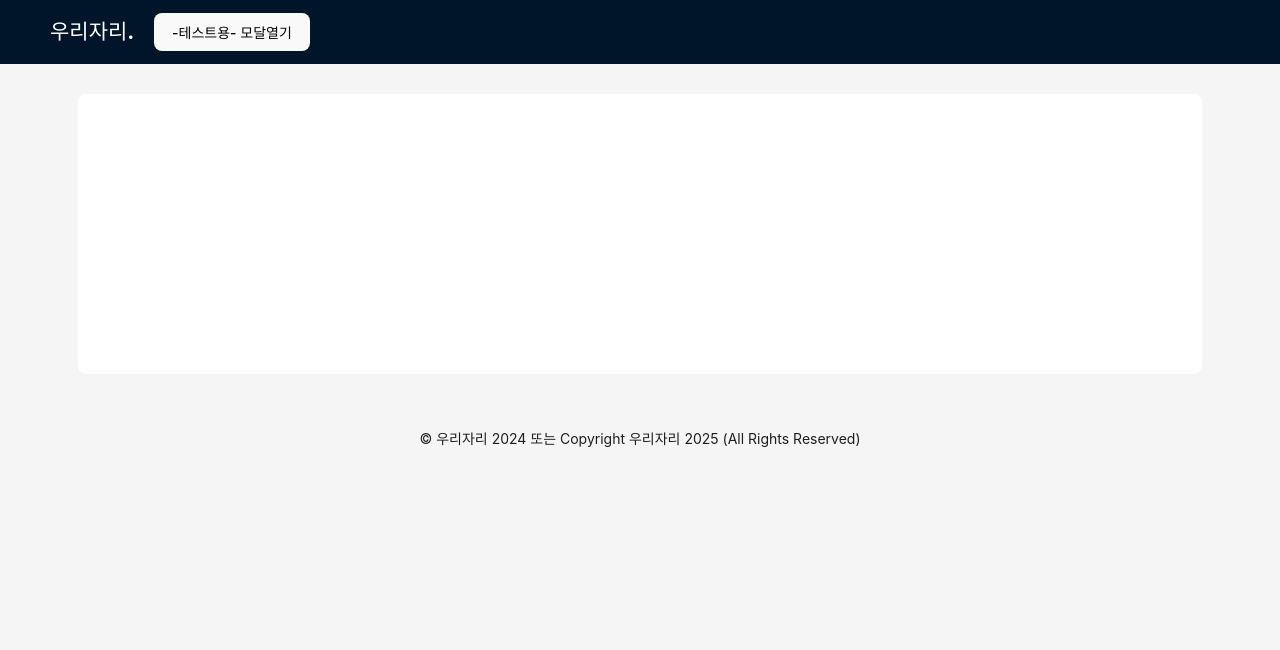
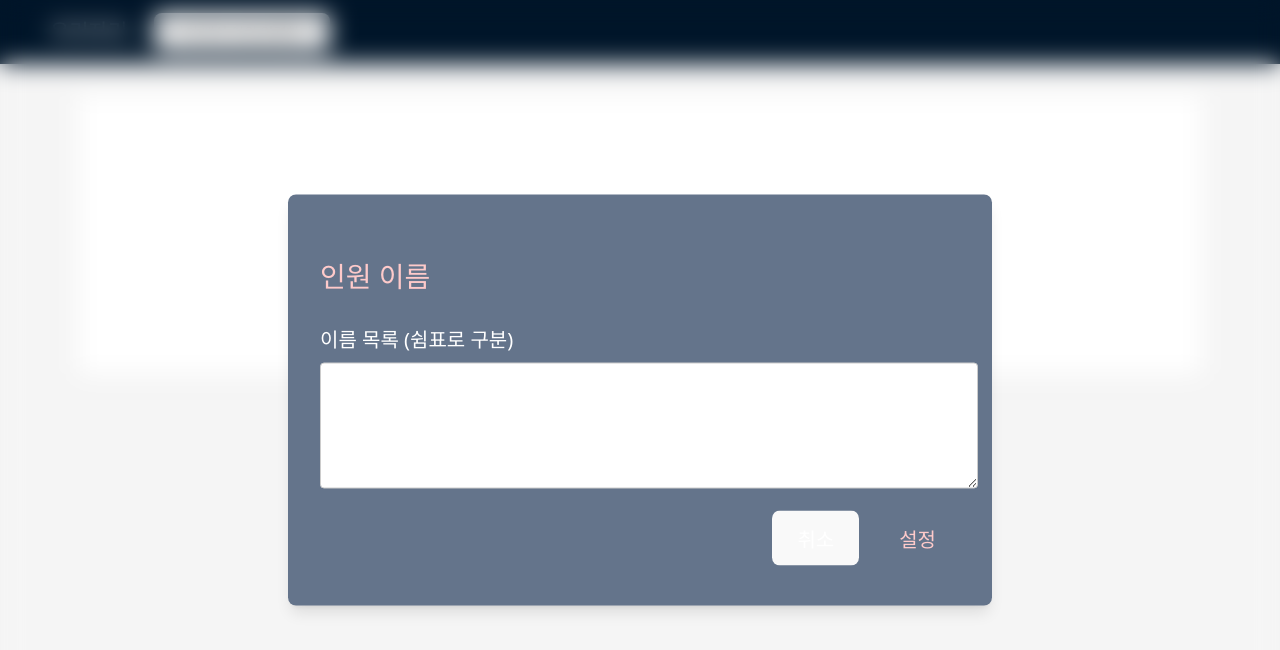
Before and after one commit to JBL28/Woori_Jari, a React (Vite) app: page / in a window 1280 px wide. Shown: the top 650 px of the page. Built offline with nearby package versions, Linux system fonts and the light colour scheme.

Commit message:
feat: ë학생 리스트 입력 구현

```diff
--- a/src/App.jsx
+++ b/src/App.jsx
@@ -1,5 +1,6 @@
-import React from 'react';
-import { Breadcrumb, Layout, Menu, theme } from 'antd';
+// App.jsx
+import React, { useState } from 'react';
+import { Layout, theme } from 'antd';
 import MyContent from './components/MyContent';
 import MyHeader from './components/MyHeader';
 import MyFooter from './components/MyFooter';
@@ -7,15 +8,18 @@ import MyFooter from './components/MyFooter';
 const { Header, Content, Footer } = Layout;
 
 const App = () => {
+    const [list, changeList] = useState([]); // ✅ 초기 빈 배열
     const {
         token: { colorBgContainer, borderRadiusLG },
     } = theme.useToken();
+
     return (
-    <Layout style = {{minWidth: "100vw", minHeight: "100vh"}}>
-      <MyHeader />
-      <MyContent />
+        <Layout style={{ minWidth: '100vw', minHeight: '100vh' }}>
+            <MyHeader list={list} onChangeList={changeList} />
+            <MyContent list={list} />
             <MyFooter />
         </Layout>
     );
 };
+
 export default App;
--- a/src/components/MyContent.jsx
+++ b/src/components/MyContent.jsx
@@ -3,11 +3,13 @@ import { Breadcrumb, Layout, Menu, theme } from 'antd';
 
 const { Content } = Layout;
 
-const MyContent = ({ onUpdate, onDelete }) => {
+const MyContent = ({list}) => {
 
   const {
       token: { colorBgContainer, borderRadiusLG },
     } = theme.useToken();
+
+    console.log(list);
 
   return (
     <ul style={{margin:'0', padding:'0'}}>
@@ -22,7 +24,7 @@ const MyContent = ({ onUpdate, onDelete }) => {
             fontSize: '30px',
           }}
         >
-
+        <p>{list}</p>
         </div>
       </Content>
     </ul>
--- a/src/components/MyHeader.jsx
+++ b/src/components/MyHeader.jsx
@@ -1,32 +1,39 @@
-import { useContext } from 'react'
-import { Breadcrumb, Layout, Menu, theme } from 'antd';
+// MyHeader.jsx
+import React, { useState } from 'react';
+import { Layout } from 'antd';
 import { createPortal } from 'react-dom';
-import { useState } from 'react'
 import Modal from '../../ui/Modal';
+import NameForm from './NameForm.jsx';
 
 const { Header } = Layout;
 
-const MyHeader = ({ onUpdate, onDelete }) => {
-  const [openModal, open] = useState(false);
-
+const MyHeader = ({list, onChangeList }) => {
+    const [openModal, setOpenModal] = useState(true);
 
     return (
-    <ul style={{margin: "0", padding: "0"}}>
+        <ul style={{ margin: '0', padding: '0' }}>
             <Header style={{ display: 'flex', alignItems: 'center' }}>
-            <div >
-                <h2 style={{color:"white"}}>우리자리.</h2>
-            </div>
-            <button onClick={() => open(true)} style={{marginLeft: '20px'}}>-테스트용- 모달열기</button>
+                <h2 style={{ color: 'white' }}>우리자리.</h2>
+                <button onClick={() => setOpenModal(true)} style={{ marginLeft: '20px' }}>
+                    자리 배치 인원 입력하기
+                </button>
+
                 {openModal &&
                     createPortal(
-                <Modal onClose={() => open(false)}>
-                  test
+                        <Modal onClose={() => setOpenModal(false)}>
+                            <NameForm
+                                list = {list}
+                                onChangeList={(newNames) => {
+                                    onChangeList(() => [...newNames]); // ✅ 기존 리스트에 추가
+                                }}
+                                onClose={setOpenModal}
+                            />
                         </Modal>,
                         document.getElementById('asideRoot')
                     )}
             </Header>
         </ul>
-  )
-}
+    );
+};
 
-export default MyHeader
+export default MyHeader;
--- /dev/null
+++ b/src/components/NameForm.jsx
@@ -0,0 +1,76 @@
+// NameForm.jsx
+import React, { useState } from 'react';
+
+const NameForm = ({ list, onChangeList, onClose }) => {
+    const [names, setNames] = useState(list);
+
+    const handleSubmit = () => {
+        const nameList = names
+            .split(',')
+            .map((name) => name.trim())
+            .filter((name) => name.length > 0);
+
+        if (nameList.length > 0) {
+            onChangeList(nameList);         // 상위(App)로 전달
+            setNames('');            // 입력 초기화
+            onClose(false);          // 모달 닫기
+        }
+    };
+
+    return (
+        <>
+            <h3 style={{ fontSize: '1.75rem', color: '#fecaca' }}>인원 이름</h3>
+
+            <form style={{ margin: '0.5rem 0' }} onSubmit={(e) => e.preventDefault()}>
+                <div style={{ marginBottom: '1rem' }}>
+                    <label
+                        htmlFor='names'
+                        style={{
+                            display: 'block',
+                            marginBottom: '0.5rem',
+                            fontSize: '1.25rem',
+                            color: 'white',
+                        }}
+                    >
+                        이름 목록 (쉼표로 구분)
+                    </label>
+                    <textarea
+                        id='names'
+                        value={names}
+                        onChange={(e) => setNames(e.target.value)}
+                        rows={6}
+                        style={{
+                            width: '100%',
+                            padding: '0.5rem',
+                            border: '1px solid #ccc',
+                            borderRadius: '0.25rem',
+                            fontSize: '1rem',
+                        }}
+                    />
+                </div>
+
+                <div style={{ display: 'flex', justifyContent: 'flex-end', gap: '1rem' }}>
+                    <button onClick={() => onClose(false)} type='button' style={{ fontSize: '1.25rem', color: 'white' }}>
+                        취소
+                    </button>
+                    <button
+                        onClick={handleSubmit}
+                        type='button'
+                        style={{
+                            fontSize: '1.25rem',
+                            padding: '0.75rem 1.5rem',
+                            color: '#fecaca',
+                            backgroundColor: 'transparent',
+                            border: 'none',
+                            cursor: 'pointer',
+                        }}
+                    >
+                        설정
+                    </button>
+                </div>
+            </form>
+        </>
+    );
+};
+
+export default NameForm;
```
Lines whose indentation alone changed are shown as unchanged.
